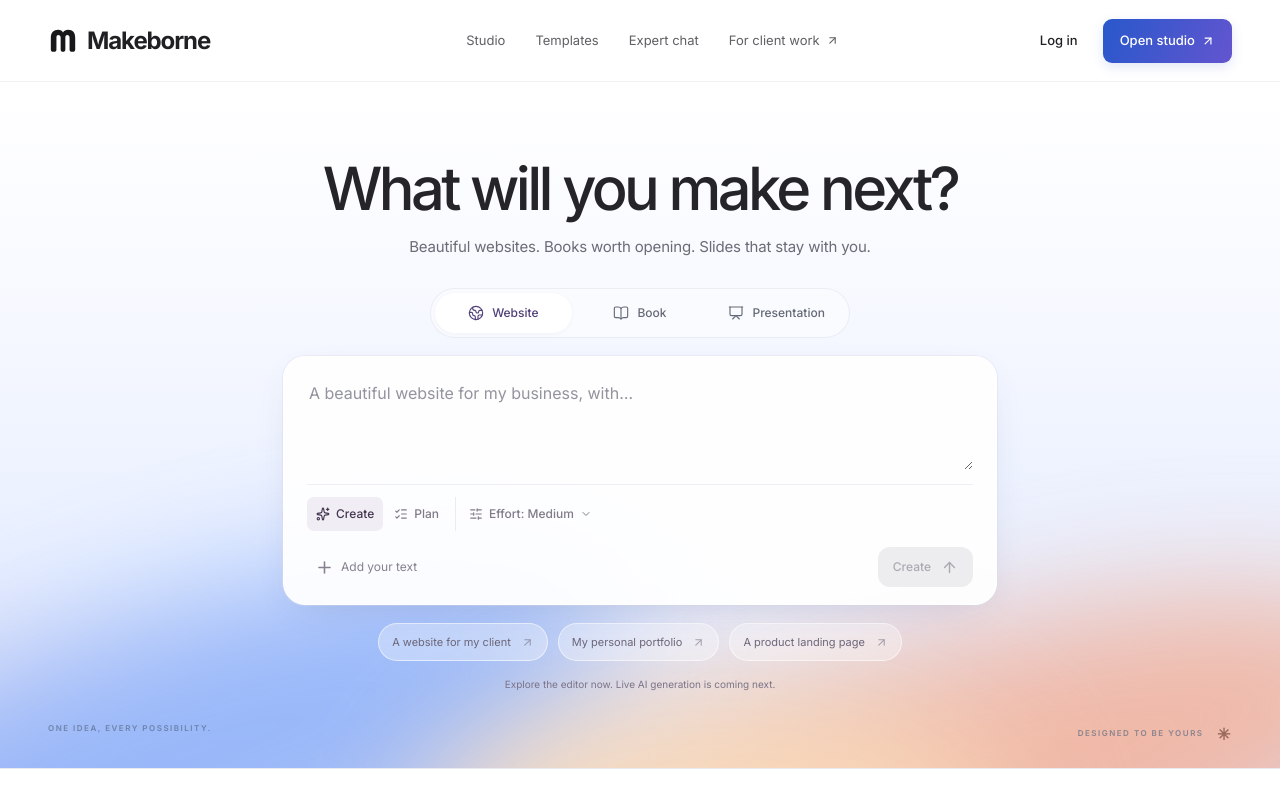
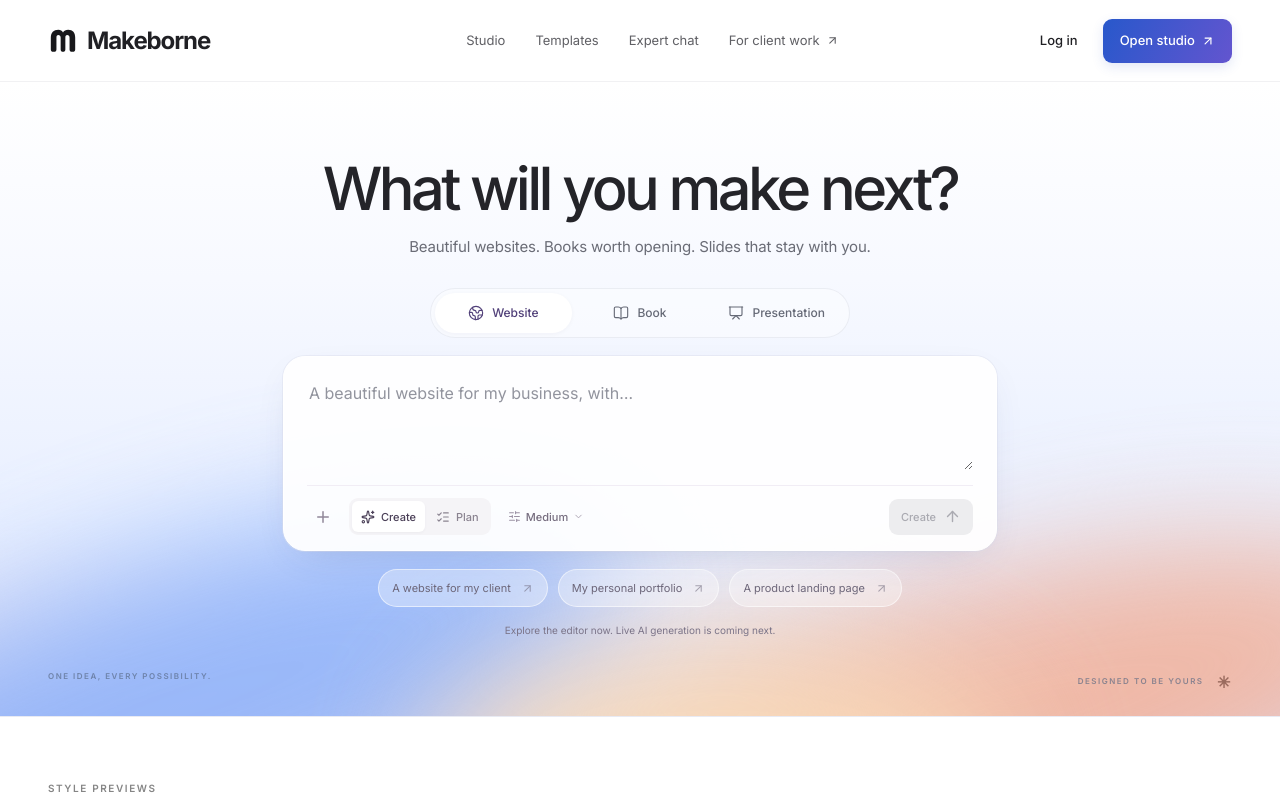
Before and after one commit to Kerim-Sabic/Makeborne, a Next.js app: page / in a window 1280 px wide. Shown: the top 800 px of the page. Built offline with nearby package versions, Linux system fonts and the light colour scheme.

Commit message:
Simplify homepage composer and effort menu

```diff
--- a/src/app/composer-controls.css
+++ b/src/app/composer-controls.css
@@ -1,3 +1,21 @@
-.creation-controls{display:flex;align-items:center;gap:7px;position:relative;min-width:0;z-index:5}.composer-mode{display:flex;align-items:center;gap:2px}.composer-mode button,.creation-effort-trigger{display:flex;align-items:center;justify-content:center;gap:6px;font-size:12px;font-weight:500;line-height:1.2;min-height:34px;padding:8px 9px;border:0;border-radius:7px;background:transparent;color:#817a88;cursor:pointer}.composer-mode button[aria-pressed=true]{color:#44364f;background:#f1edf5}.composer-mode button:hover,.creation-effort-trigger:hover{background:#f4f2f6;color:#453a51}.creation-effort-trigger{border-left:1px solid #eeeaf1;border-radius:0 7px 7px 0;padding-left:13px}.creation-effort-trigger.is-ultra{color:#684985}.creation-effort-panel{position:absolute;top:calc(100% + 10px);left:0;width:min(340px,calc(100vw - 72px));padding:14px;background:#fff;border:1px solid #e8e4ec;border-radius:14px;box-shadow:0 16px 48px -12px #24153035;z-index:30}.creation-effort-done{display:block;margin:8px 2px 0 auto;border:0;background:transparent;padding:7px 10px;color:#6d5a82;font-size:11px;cursor:pointer}.creation-controls button:focus-visible{outline:2px solid #8771c9;outline-offset:3px}@media(max-width:440px){.creation-controls{gap:2px}.composer-mode button,.creation-effort-trigger{font-size:11px;padding:8px 7px}.creation-effort-trigger svg:first-child{display:none}}
-
-.creation-effort-panel{max-height:min(420px,60dvh);overflow-y:auto;overscroll-behavior:contain}
+.creation-controls { display:flex; align-items:center; gap:8px; position:relative; min-width:0; z-index:5; }
+.composer-mode { display:flex; align-items:center; gap:2px; padding:3px; border-radius:9px; background:#f5f4f7; }
+.composer-mode button,
+.creation-effort-trigger { display:inline-flex; align-items:center; justify-content:center; gap:6px; flex:0 0 auto; min-height:31px; padding:6px 9px; border:0; border-radius:6px; background:transparent; color:#8a8390; font-family:inherit; font-size:11px; font-weight:500; line-height:1.3; white-space:nowrap; cursor:pointer; }
+.composer-mode button[aria-pressed=true] { color:#4b4058; background:#fff; box-shadow:0 1px 3px #33233e0b; }
+.composer-mode button:hover { color:#43384f; }
+.creation-effort-trigger { gap:5px; min-height:34px; border-radius:7px; color:#766d7f; }
+.creation-effort-trigger > svg:first-child { color:#9b91a4; }
+.creation-effort-trigger > svg:last-child { color:#aaa1b1; }
+.creation-effort-trigger:hover,
+.creation-effort-trigger[aria-expanded=true] { color:#4b4058; background:#f4f1f7; }
+.creation-effort-trigger.is-ultra { color:#705081; }
+.creation-effort-panel { position:absolute; top:calc(100% + 9px); left:0; width:min(278px,calc(100vw - 48px)); max-height:min(380px,65dvh); padding:7px; overflow-y:auto; overscroll-behavior:contain; border:1px solid #e8e3ec; border-radius:13px; background:#fff; box-shadow:0 12px 36px -10px #30213924,0 2px 7px #30213908; z-index:30; }
+.creation-controls button:focus-visible { outline:2px solid #9782ac; outline-offset:2px; }
+@media (max-width:440px) {
+  .creation-controls { gap:4px; }
+  .composer-mode { padding:2px; }
+  .composer-mode button,.creation-effort-trigger { padding:6px; font-size:10px; gap:4px; }
+  .composer-mode button > svg { display:none; }
+  .creation-effort-trigger > svg:first-child { display:none; }
+}
--- a/src/app/home.css
+++ b/src/app/home.css
@@ -124,7 +124,6 @@
 .mk-format-switch button{position:relative;z-index:1;justify-content:center;padding:9px 8px;min-width:0}
 .mk-format-switch button.is-active{background:transparent;border-color:transparent;box-shadow:none;color:#514079}
 .mk-format-indicator{position:absolute;left:4px;top:4px;bottom:4px;width:calc((100% - 8px)/3);border-radius:24px;background:#fff;box-shadow:0 2px 8px #41396612;transform:translateX(calc(var(--format-index)*100%));transition:transform .32s cubic-bezier(.22,1,.36,1);pointer-events:none}
-.mk-composer>.creation-controls{margin-top:14px;padding-top:12px;border-top:1px solid #f0edf5}
 @media(max-width:440px){.mk-format-switch button{font-size:11px;gap:5px}.mk-composer .creation-controls{gap:6px}.creation-effort-trigger{font-size:11px}}
 
 /* Quiet interactions: no lifting cards or animated decorative surfaces. */
@@ -132,6 +131,21 @@
 .mk-home button:hover,.mk-send:not(:disabled):hover,.mk-idea-chips button:hover{transform:none}
 .mk-format-indicator{transition:transform .2s ease-out;box-shadow:0 1px 4px #30233c0a}
 .mk-composer{backdrop-filter:none;-webkit-backdrop-filter:none;overflow:visible;position:relative;z-index:4}
+
+/* One quiet composer toolbar, with secondary settings kept in the popover. */
+.mk-composer-bottom{position:relative;display:flex;align-items:center;justify-content:flex-start;gap:10px;margin-top:15px;padding-top:12px;border-top:1px solid #f1edf5}
+.mk-composer-bottom .mk-attach{display:grid;place-items:center;flex:0 0 32px;width:32px;min-width:32px;height:34px;min-height:34px;padding:0;border:0;border-radius:8px;color:#918799;background:transparent}
+.mk-composer-bottom .mk-attach:hover{color:#61546e;background:#f5f2f8}
+.mk-composer-bottom .creation-controls{position:static;flex:0 1 auto;gap:8px;margin-right:auto}
+.mk-composer-bottom .creation-effort-panel{left:0;width:min(278px,100%)}
+.mk-composer-bottom .mk-send{flex:0 0 auto;min-width:36px;min-height:36px;height:36px;padding:0 12px;border-radius:9px;gap:8px;font-size:11px;box-shadow:none}
+@media(max-width:440px){
+  .mk-composer-bottom{gap:5px;padding-top:10px}
+  .mk-composer-bottom .mk-attach{flex-basis:28px;width:28px;min-width:28px}
+  .mk-composer-bottom .creation-controls{gap:3px}
+  .mk-composer-bottom .mk-send{width:32px;min-width:32px;height:32px;min-height:32px;padding:0;justify-content:center}
+  .mk-composer-bottom .mk-send>span{display:none}
+}
 .mk-hero-content{position:relative;z-index:3}.mk-hero{overflow:visible}.mk-atmosphere{overflow:hidden;border-radius:inherit;pointer-events:none}
 .mk-client-band{display:grid;grid-template-columns:1fr 1.2fr;gap:80px;align-items:center;max-width:1120px;margin:20px auto 90px;padding:48px 28px;background:transparent;border:0;border-radius:0;box-shadow:none}
 .mk-client-copy{max-width:350px}.mk-client-copy .mk-overline{font-size:10px;letter-spacing:1.6px;color:#8c8398}
--- a/src/components/composer-controls.tsx
+++ b/src/components/composer-controls.tsx
@@ -1,5 +1,5 @@
 "use client";
-import { useEffect, useRef, useState } from "react";
+import { useEffect, useId, useRef, useState } from "react";
 import { ChevronDown, SlidersHorizontal, Sparkles, ListChecks } from "lucide-react";
 import EffortControl from "./effort-control";
 import { EFFORT_PRESENTATION, type EffortLevel } from "@/lib/routing/effort";
@@ -10,21 +10,23 @@ export default function ComposerControls({ mode, onMode, effort, onEffort }: {
   effort: EffortLevel; onEffort: (effort: EffortLevel) => void;
 }) {
   const [open, setOpen] = useState(false);
+  const id = useId();
   const root = useRef<HTMLDivElement>(null);
   const trigger = useRef<HTMLButtonElement>(null);
   useEffect(() => {
     if (!open) return;
-    const outside = (event: PointerEvent) => { if (!root.current?.contains(event.target as Node)) setOpen(false); };
-    const escape = (event: KeyboardEvent) => { if (event.key === "Escape") { setOpen(false); trigger.current?.focus(); } };
+    root.current?.querySelector<HTMLButtonElement>('[role="menuitemradio"][aria-checked="true"]')?.focus({ preventScroll: true });
+    const outside = (event: PointerEvent) => { if (!trigger.current?.contains(event.target as Node) && !root.current?.querySelector(".creation-effort-panel")?.contains(event.target as Node)) setOpen(false); };
+    const escape = (event: KeyboardEvent) => { if (event.key === "Escape") { setOpen(false); trigger.current?.focus({ preventScroll: true }); } };
     document.addEventListener("pointerdown", outside); document.addEventListener("keydown", escape);
     return () => { document.removeEventListener("pointerdown", outside); document.removeEventListener("keydown", escape); };
   }, [open]);
-  return <div className="creation-controls" ref={root}>
+  return <div className="creation-controls" ref={root} onBlur={event => { if (!event.currentTarget.contains(event.relatedTarget as Node | null)) setOpen(false); }}>
     <div className="composer-mode" role="group" aria-label="Creation mode">
       <button type="button" aria-pressed={mode === "create"} onClick={() => onMode("create")}><Sparkles size={14} />Create</button>
       <button type="button" aria-pressed={mode === "plan"} onClick={() => onMode("plan")}><ListChecks size={14} />Plan</button>
     </div>
-    <button ref={trigger} type="button" className={`creation-effort-trigger ${effort === "ultra" ? "is-ultra" : ""}`} aria-expanded={open} onClick={() => setOpen(!open)}><SlidersHorizontal size={14} /><span>Effort: {EFFORT_PRESENTATION[effort].label}</span><ChevronDown size={12} /></button>
-    {open && <div className="creation-effort-panel" onKeyDown={event => { if (event.key === "Escape") setOpen(false); }}><EffortControl value={effort} onChange={onEffort} /><button type="button" className="creation-effort-done" onClick={() => { setOpen(false); trigger.current?.focus(); }}>Done</button></div>}
+    <button ref={trigger} type="button" className={`creation-effort-trigger ${effort === "ultra" ? "is-ultra" : ""}`} aria-label={`Effort: ${EFFORT_PRESENTATION[effort].label}`} aria-haspopup="menu" aria-controls={open ? `${id}-effort` : undefined} aria-expanded={open} title="Choose effort level" onClick={() => setOpen(!open)} onKeyDown={event => { if (event.key === "ArrowDown" || event.key === "ArrowUp") { event.preventDefault(); setOpen(true); } }}><SlidersHorizontal size={13} /><span>{EFFORT_PRESENTATION[effort].label}</span><ChevronDown size={11} /></button>
+    {open && <div className="creation-effort-panel" id={`${id}-effort`}><EffortControl value={effort} variant="menu" onChange={value => { onEffort(value); setOpen(false); trigger.current?.focus({ preventScroll: true }); }} /></div>}
   </div>;
 }
--- a/src/components/creation-home.tsx
+++ b/src/components/creation-home.tsx
@@ -88,7 +88,12 @@ export default function CreationHome() {
           <form className="mk-composer" onSubmit={event => { event.preventDefault(); start(); }}>
             <label className="mk-sr-only" htmlFor="creation-brief">Describe your project</label>
             <textarea ref={promptRef} id="creation-brief" maxLength={20000} value={brief} onChange={event => { setBrief(event.target.value); setError(""); }} placeholder={kind === "website" ? "A beautiful website for my business, with…" : kind === "book" ? "An illustrated book about something I know well…" : "A presentation that tells the story of…"} onKeyDown={event => { if ((event.metaKey || event.ctrlKey) && event.key === "Enter") { event.preventDefault(); start(); } }} />
-            <ComposerControls mode={mode} onMode={setMode} effort={effort} onEffort={setEffort} /><div className="mk-composer-bottom"><button className="mk-attach" type="button" onClick={() => uploadRef.current?.click()} aria-label="Add a text or Markdown file"><Plus size={19} /><span>Add your text</span></button><input ref={uploadRef} type="file" hidden accept=".txt,.md,text/plain,text/markdown" onChange={event => { void importText(event.target.files?.[0]); event.target.value = ""; }} /><div className="mk-composer-right"><button className="mk-send" type="submit" disabled={busy || !brief.trim()} aria-label={mode === "plan" ? "Plan this project" : "Create this project"}><span>{busy ? "Opening…" : mode === "plan" ? "Plan" : "Create"}</span><ArrowUp size={17} strokeWidth={2} /></button></div></div>
+            <div className="mk-composer-bottom">
+              <button className="mk-attach" type="button" onClick={() => uploadRef.current?.click()} aria-label="Add a text or Markdown file" title="Add your text"><Plus size={18} /></button>
+              <input ref={uploadRef} type="file" hidden accept=".txt,.md,text/plain,text/markdown" onChange={event => { void importText(event.target.files?.[0]); event.target.value = ""; }} />
+              <ComposerControls mode={mode} onMode={setMode} effort={effort} onEffort={setEffort} />
+              <button className="mk-send" type="submit" disabled={busy || !brief.trim()} aria-label={mode === "plan" ? "Plan this project" : "Create this project"}><span>{busy ? "Opening…" : mode === "plan" ? "Plan" : "Create"}</span><ArrowUp size={17} strokeWidth={2} /></button>
+            </div>
           </form>
           {fileName && <div className="mk-file-note"><FileText size={13} />{fileName}<span>Text added to your brief</span></div>}
           {error && <p className="mk-error" role="alert">{error}</p>}
--- a/src/components/effort-control.tsx
+++ b/src/components/effort-control.tsx
@@ -1,23 +1,43 @@
 "use client";
-import { useId } from "react";
+import { useId, type KeyboardEvent } from "react";
 import { Check } from "lucide-react";
 import { EFFORT_LEVELS, EFFORT_PRESENTATION, type EffortLevel } from "@/lib/routing/effort";
 import "@/app/effort-control.css";
 
-export default function EffortControl({ value, onChange, disabled = false }: {
-  value: EffortLevel; onChange: (value: EffortLevel) => void; disabled?: boolean;
+export default function EffortControl({ value, onChange, disabled = false, variant = "list" }: {
+  value: EffortLevel; onChange: (value: EffortLevel) => void; disabled?: boolean; variant?: "list" | "menu";
 }) {
   const id = useId();
   const descriptions = { light: "Quick changes and simple requests", medium: "Balanced for everyday work", high: "More planning and review", super_high: "Deeper work on complex projects", ultra: "The most room to explore and refine" };
+  const creditNote = "Higher effort can use more credits. You’ll see an estimate before a paid run.";
+  function navigateMenu(event: KeyboardEvent<HTMLDivElement>) {
+    if (!["ArrowDown", "ArrowUp", "Home", "End"].includes(event.key)) return;
+    const choices = Array.from(event.currentTarget.querySelectorAll<HTMLButtonElement>('[role="menuitemradio"]:not(:disabled)'));
+    if (!choices.length) return;
+    event.preventDefault();
+    const current = choices.findIndex(choice => choice === document.activeElement);
+    const next = event.key === "Home" ? 0 : event.key === "End" ? choices.length - 1 : (current + (event.key === "ArrowDown" ? 1 : -1) + choices.length) % choices.length;
+    choices[next]?.focus();
+  }
+  if (variant === "menu") return <div className="mbe-effort mbe-effort-menu" role="menu" aria-label="Effort level" aria-describedby={`${id}-cost`} onKeyDown={navigateMenu}>
+    <div className="mbe-effort-menu-heading" aria-hidden="true"><strong>Effort</strong><span>How deeply to work</span></div>
+    <div className="mbe-effort-options" role="none">
+      {EFFORT_LEVELS.map(level => <button type="button" role="menuitemradio" aria-checked={value === level} aria-label={EFFORT_PRESENTATION[level].label} aria-describedby={`${id}-${level}`} disabled={disabled} tabIndex={-1} className={`mbe-effort-option${value === level ? " is-selected" : ""}`} key={level} onClick={() => onChange(level)}>
+        <span className="mbe-effort-copy"><strong>{EFFORT_PRESENTATION[level].label}</strong><span id={`${id}-${level}`}>{descriptions[level]}</span></span>
+        <Check size={14} className="mbe-effort-check" aria-hidden="true" />
+      </button>)}
+    </div>
+    <p className="mbe-effort-cost" id={`${id}-cost`}>{creditNote}</p>
+  </div>;
   return <fieldset className="mbe-effort" disabled={disabled} aria-describedby={`${id}-cost`}>
     <legend>Effort</legend>
     <div className="mbe-effort-options">
       {EFFORT_LEVELS.map(level => <label className={`mbe-effort-option${value === level ? " is-selected" : ""}`} key={level}>
         <input type="radio" name={`${id}-effort`} value={level} checked={value === level} onChange={() => onChange(level)} aria-label={EFFORT_PRESENTATION[level].label} />
-        <span className="mbe-effort-copy"><strong>{EFFORT_PRESENTATION[level].label}{level === "ultra" && <small>Maximum</small>}</strong><span>{descriptions[level]}</span></span>
+        <span className="mbe-effort-copy"><strong>{EFFORT_PRESENTATION[level].label}</strong><span>{descriptions[level]}</span></span>
         <Check size={16} className="mbe-effort-check" aria-hidden="true" />
       </label>)}
     </div>
-    <p className="mbe-effort-cost" id={`${id}-cost`}>Higher effort can use more credits. Estimates appear before paid runs.</p>
+    <p className="mbe-effort-cost" id={`${id}-cost`}>{creditNote}</p>
   </fieldset>;
 }
```
Also changed, not shown: src/app/effort-control.css (+28 -1 lines).
